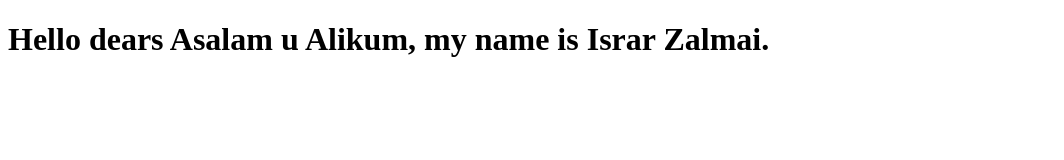
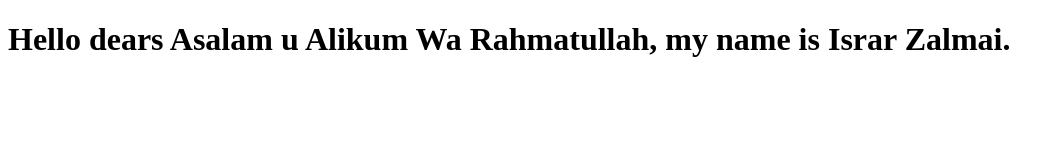
Before and after one commit to IsrarZalmai/first_repository, a plain HTML site: page index.html in a window 1280 px wide. Shown: the whole page, without its empty margins (0-1064 px from the left). Drawn offline with Linux system fonts and the light colour scheme.

Commit message:
change the text

```diff
--- a/index.html
+++ b/index.html
@@ -6,6 +6,6 @@
     <title>Salaam Alikum</title>
 </head>
 <body>
-    <h1>Hello dears Asalam u Alikum, my name is Israr Zalmai.</h1>
+    <h1>Hello dears Asalam u Alikum Wa Rahmatullah, my name is Israr Zalmai.</h1>
 </body>
 </html>
```
